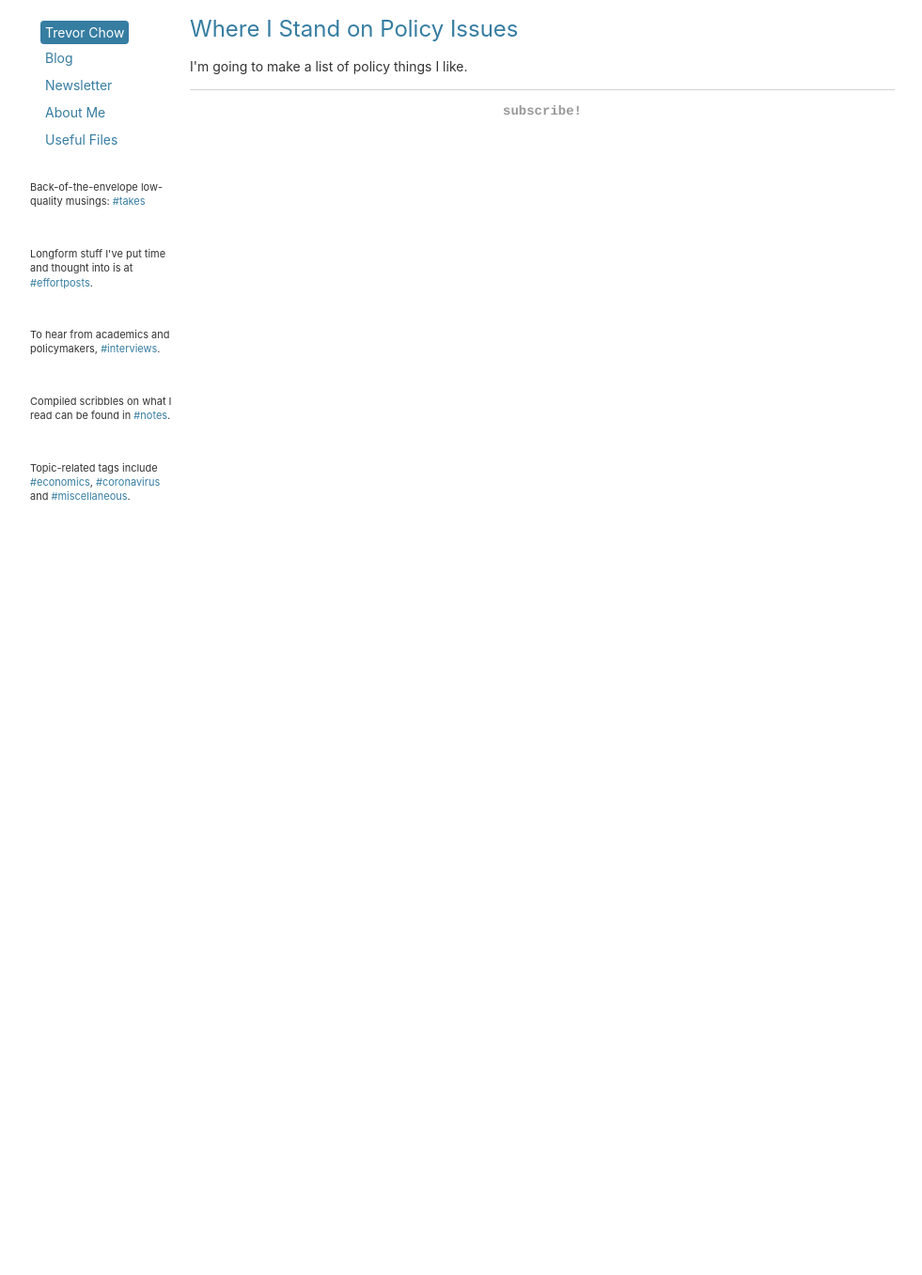
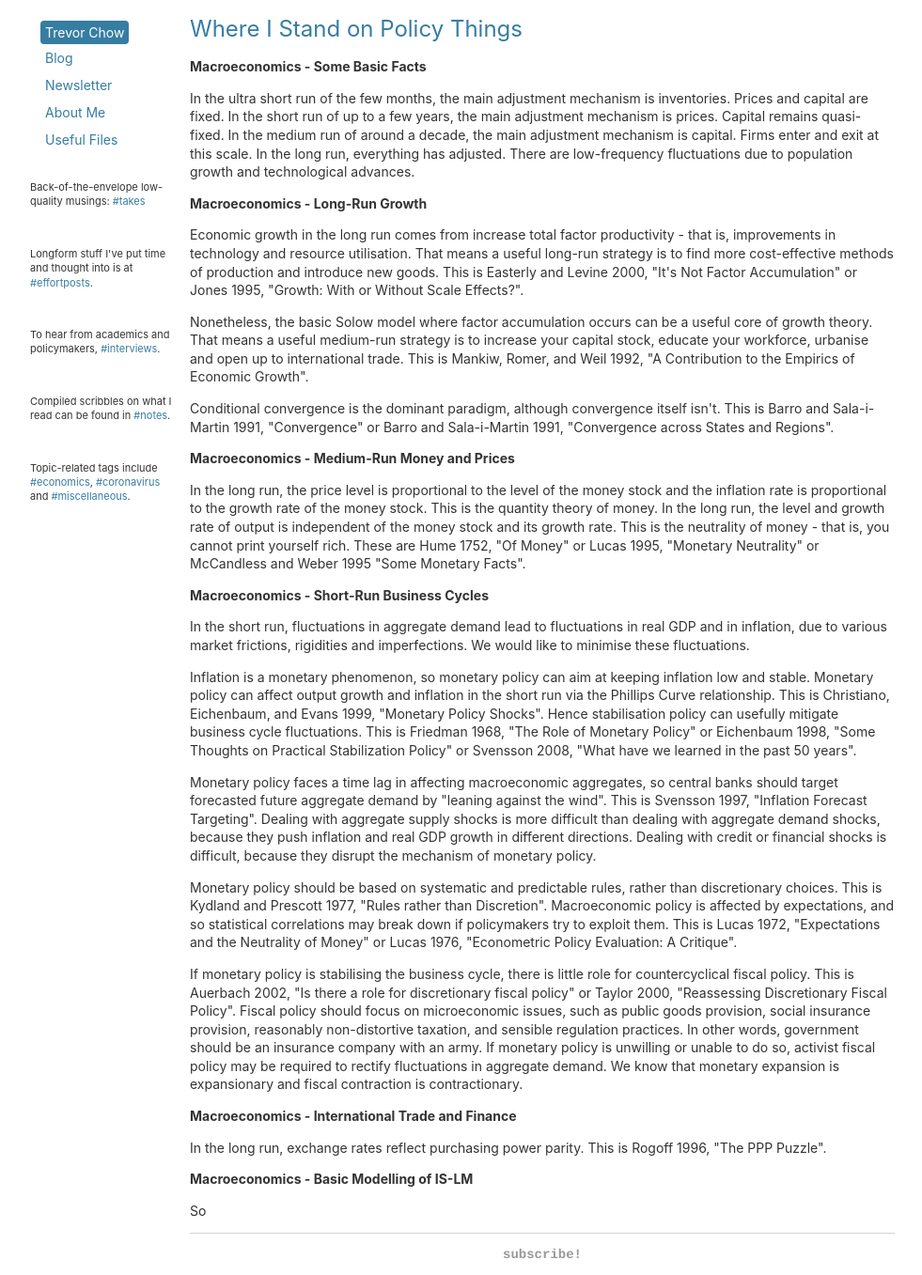
Before and after one commit to tmychow/tmychow.github.io, a Jekyll site: the page built from whereistand/index.html, in a window 1280 px wide and 1357 px high. Shown: the whole window at 94% size, without its empty margins (28-1009 px from the left). Built offline with Jekyll 4.4.1, drawn with Linux system fonts in a browser that asks for light colours.

Commit message:
Update index.html

```diff
--- a/whereistand/index.html
+++ b/whereistand/index.html
@@ -2,7 +2,30 @@
 layout: default
 title: Where I Stand
 ---
+
 <div class="blurb">
-	<h1>Where I Stand on Policy Issues</h1>
-	<p>I'm going to make a list of policy things I like. </p>
+	<h1>Where I Stand on Policy Things</h1>
+	<p><strong>Macroeconomics - Some Basic Facts</strong></p>
+	<p> In the ultra short run of the few months, the main adjustment mechanism is inventories. Prices and capital are fixed. In the short run of up to a few years, the main adjustment mechanism is prices. Capital remains quasi-fixed. In the medium run of around a decade, the main adjustment mechanism is capital. Firms enter and exit at this scale. In the long run, everything has adjusted. There are low-frequency fluctuations due to population growth and technological advances. </p>
+
+	<p><strong>Macroeconomics - Long-Run Growth</strong></p>
+	<p> Economic growth in the long run comes from increase total factor productivity - that is, improvements in technology and resource utilisation. That means a useful long-run strategy is to find more cost-effective methods of production and introduce new goods. This is Easterly and Levine 2000, "It's Not Factor Accumulation" or Jones 1995, "Growth: With or Without Scale Effects?". </p>
+	<p> Nonetheless, the basic Solow model where factor accumulation occurs can be a useful core of growth theory. That means a useful medium-run strategy is to increase your capital stock, educate your workforce, urbanise and open up to international trade. This is Mankiw, Romer, and Weil 1992, "A Contribution to the Empirics of Economic Growth". </p>
+	<p> Conditional convergence is the dominant paradigm, although convergence itself isn't. This is Barro and Sala-i-Martin 1991, "Convergence" or Barro and Sala-i-Martin 1991, "Convergence across States and Regions". </p>
+
+
+	<p><strong>Macroeconomics - Medium-Run Money and Prices </strong></p>
+	<p> In the long run, the price level is proportional to the level of the money stock and the inflation rate is proportional to the growth rate of the money stock. This is the quantity theory of money. In the long run, the level and growth rate of output is independent of the money stock and its growth rate. This is the neutrality of money - that is, you cannot print yourself rich. These are Hume 1752, "Of Money" or Lucas 1995, "Monetary Neutrality" or McCandless and Weber 1995 "Some Monetary Facts". </p>
+
+	<p><strong>Macroeconomics - Short-Run Business Cycles</strong></p>
+	<p> In the short run, fluctuations in aggregate demand lead to fluctuations in real GDP and in inflation, due to various market frictions, rigidities and imperfections. We would like to minimise these fluctuations. </p>
+	<p> Inflation is a monetary phenomenon, so monetary policy can aim at keeping inflation low and stable. Monetary policy can affect output growth and inflation in the short run via the Phillips Curve relationship. This is Christiano, Eichenbaum, and Evans 1999, "Monetary Policy Shocks". Hence stabilisation policy can usefully mitigate business cycle fluctuations. This is Friedman 1968, "The Role of Monetary Policy" or Eichenbaum 1998, "Some Thoughts on Practical Stabilization Policy" or Svensson 2008, "What have we learned in the past 50 years". </p>
+	<p> Monetary policy faces a time lag in affecting macroeconomic aggregates, so central banks should target forecasted future aggregate demand by "leaning against the wind". This is Svensson 1997, "Inflation Forecast Targeting". Dealing with aggregate supply shocks is more difficult than dealing with aggregate demand shocks, because they push inflation and real GDP growth in different directions. Dealing with credit or financial shocks is difficult, because they disrupt the mechanism of monetary policy. </p>
+	<p> Monetary policy should be based on systematic and predictable rules, rather than discretionary choices. This is Kydland and Prescott 1977, "Rules rather than Discretion". Macroeconomic policy is affected by expectations, and so statistical correlations may break down if policymakers try to exploit them. This is Lucas 1972, "Expectations and the Neutrality of Money" or Lucas 1976, "Econometric Policy Evaluation: A Critique". </p>
+	<p> If monetary policy is stabilising the business cycle, there is little role for countercyclical fiscal policy. This is Auerbach 2002, "Is there a role for discretionary fiscal policy" or Taylor 2000, "Reassessing Discretionary Fiscal Policy". Fiscal policy should focus on microeconomic issues, such as public goods provision, social insurance provision, reasonably non-distortive taxation, and sensible regulation practices. In other words, government should be an insurance company with an army. If monetary policy is unwilling or unable to do so, activist fiscal policy may be required to rectify fluctuations in aggregate demand. We know that monetary expansion is expansionary and fiscal contraction is contractionary. </p>
+	<p><strong>Macroeconomics - International Trade and Finance</strong></p>
+	<p> In the long run, exchange rates reflect purchasing power parity. This is Rogoff 1996, "The PPP Puzzle". </p>
+
+	<p><strong>Macroeconomics - Basic Modelling of IS-LM</strong></p>
+	<p> So </p>
 </div><!-- /.blurb -->
```
